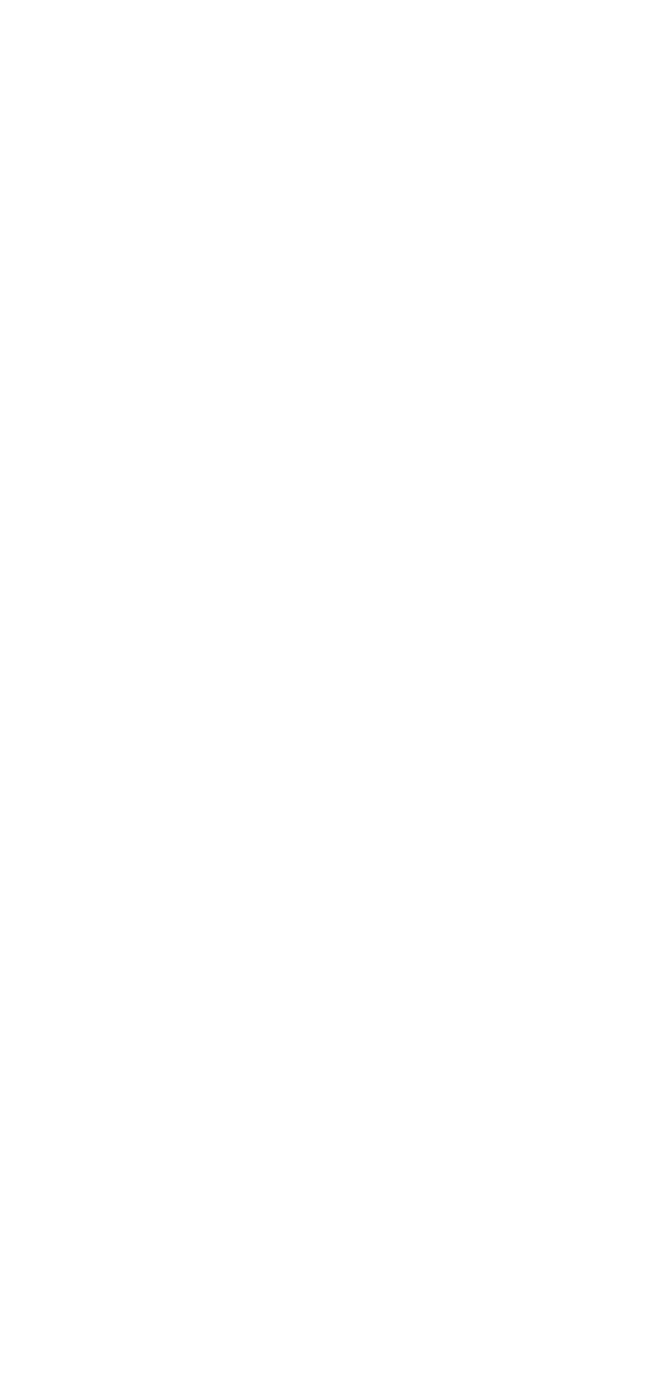
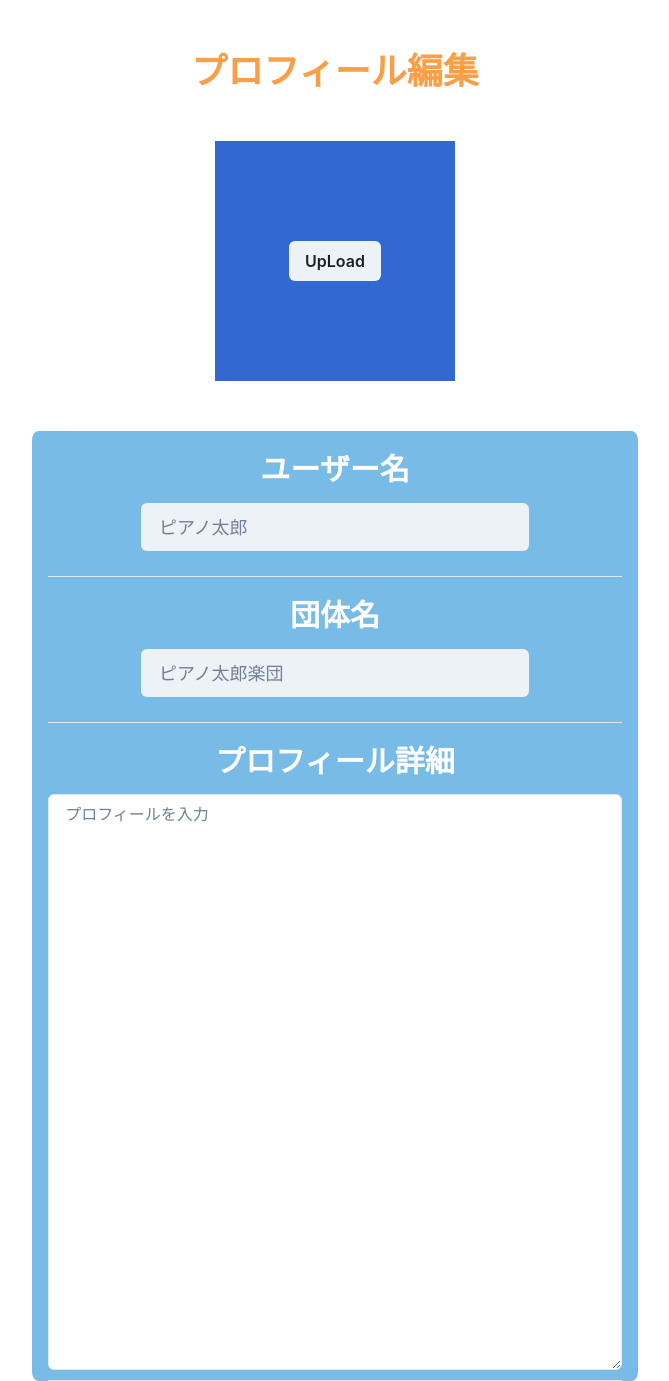
Before and after one commit to BugLizard/hurmony, a Next.js app: page /profileEdit in a window 1280 px wide. Shown: the whole page, without its empty margins (305-974 px from the left). Before the commit the page ends 800 px from the top, so only its background shows below. Built offline with nearby package versions, Linux system fonts and the light colour scheme.

Commit message:
プロフィール編集画面デザイン作成（文字フォント検討中）

```diff
--- a/src/Components/Header/Header.tsx
+++ b/src/Components/Header/Header.tsx
@@ -17,6 +17,9 @@
           <Heading as="h1" fontSize="2xl" cursor="pointer" color="white">
             Tutorial
           </Heading>
+          <Heading as="h1" fontSize="2xl" cursor="pointer" color="white">
+            Profile Edit
+          </Heading>
         </Flex>
       </Container>
     </Box>
--- a/src/pages/profileEdit.tsx
+++ b/src/pages/profileEdit.tsx
@@ -1,10 +1,103 @@
-import { Box } from "@chakra-ui/react";
+import {
+  Avatar,
+  Box,
+  Button,
+  Center,
+  Container,
+  Heading,
+  Input,
+  Text,
+  Textarea,
+  WrapItem,
+} from "@chakra-ui/react";
 import React from "react";
 
 const ProfileEdit = () => {
   return (
     <Box>
-      <></>
+      <Center marginTop="50px">
+        <Heading color="#F99F48">プロフィール編集</Heading>
+      </Center>
+
+      <Center>
+        <Box
+          marginTop="3rem"
+          boxSize="15rem"
+          bg="Highlight"
+          justifyContent="center"
+          alignItems="center"
+          textAlign="center"
+          display="flex"
+        >
+          <WrapItem>
+            <Button>UpLoad</Button>
+          </WrapItem>
+        </Box>
+      </Center>
+      <Center>
+        <Box
+          boxSize="-webkit-max-content"
+          bg="#78BBE6"
+          marginTop="50px"
+          borderRadius="1%"
+        >
+          <Container>
+            <Center>
+              <Heading as="h2" size="lg" color="white" marginTop="20px">
+                ユーザー名
+              </Heading>
+            </Center>
+            <Center>
+              <Input
+                marginTop="1rem"
+                pr="5rem"
+                placeholder="ピアノ太郎"
+                size="lg"
+                width="auto"
+                variant="filled"
+                mb="25px"
+              />
+            </Center>
+            <hr />
+          </Container>
+          <Container>
+            <Center>
+              <Heading as="h2" size="lg" color="white" marginTop="20px">
+                団体名
+              </Heading>
+            </Center>
+            <Center>
+              <Input
+                marginTop="1rem"
+                pr="5rem"
+                placeholder="ピアノ太郎楽団"
+                size="lg"
+                width="auto"
+                variant="filled"
+                mb="25px"
+              />
+            </Center>
+            <hr />
+          </Container>
+          <Container>
+            <Center>
+              <Heading as="h2" size="lg" color="white" marginTop="20px">
+                プロフィール詳細
+              </Heading>
+            </Center>
+            <Center>
+              <Textarea
+                marginTop="15px"
+                marginBottom="10px"
+                boxSize="xl"
+                bg="white"
+                placeholder="プロフィールを入力"
+              />
+            </Center>
+            <hr />
+          </Container>
+        </Box>
+      </Center>
     </Box>
   );
 };
```
Also changed, not shown: src/pages/mypage.tsx (+7 -11 lines).
